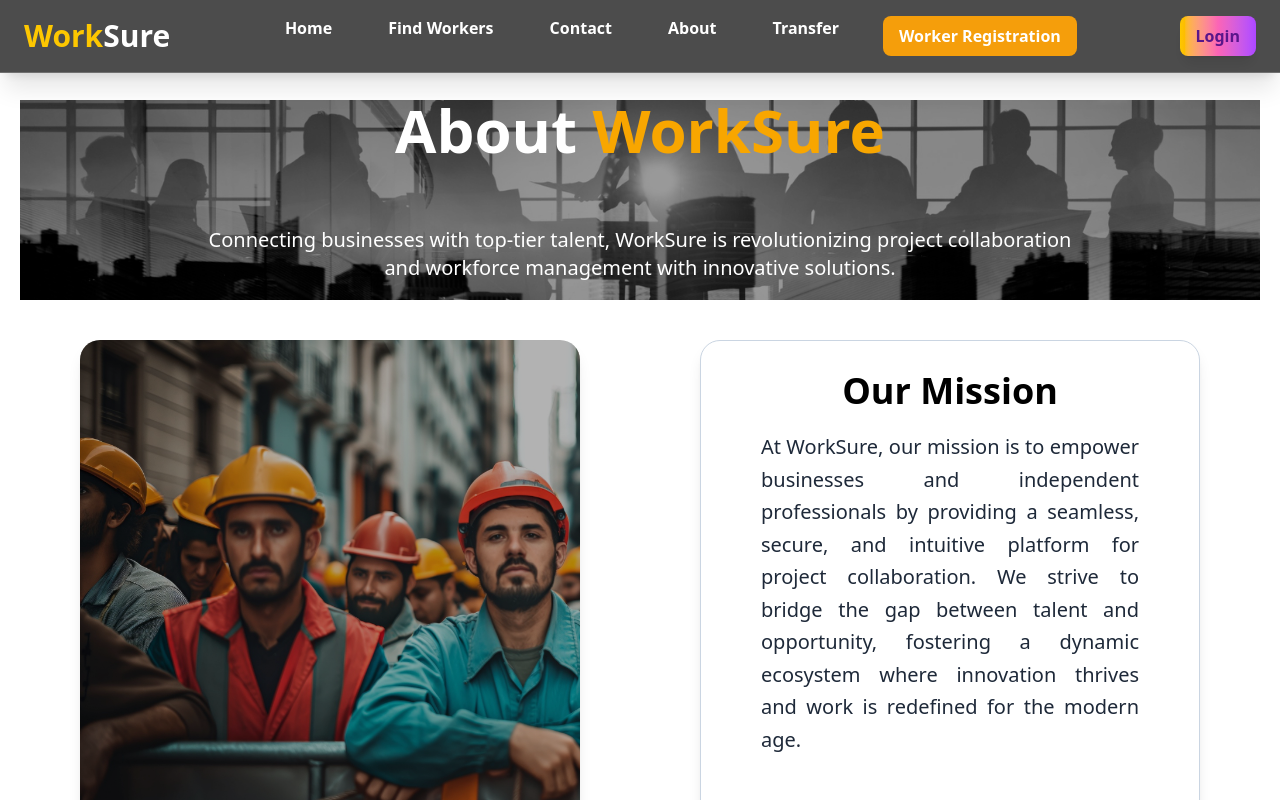
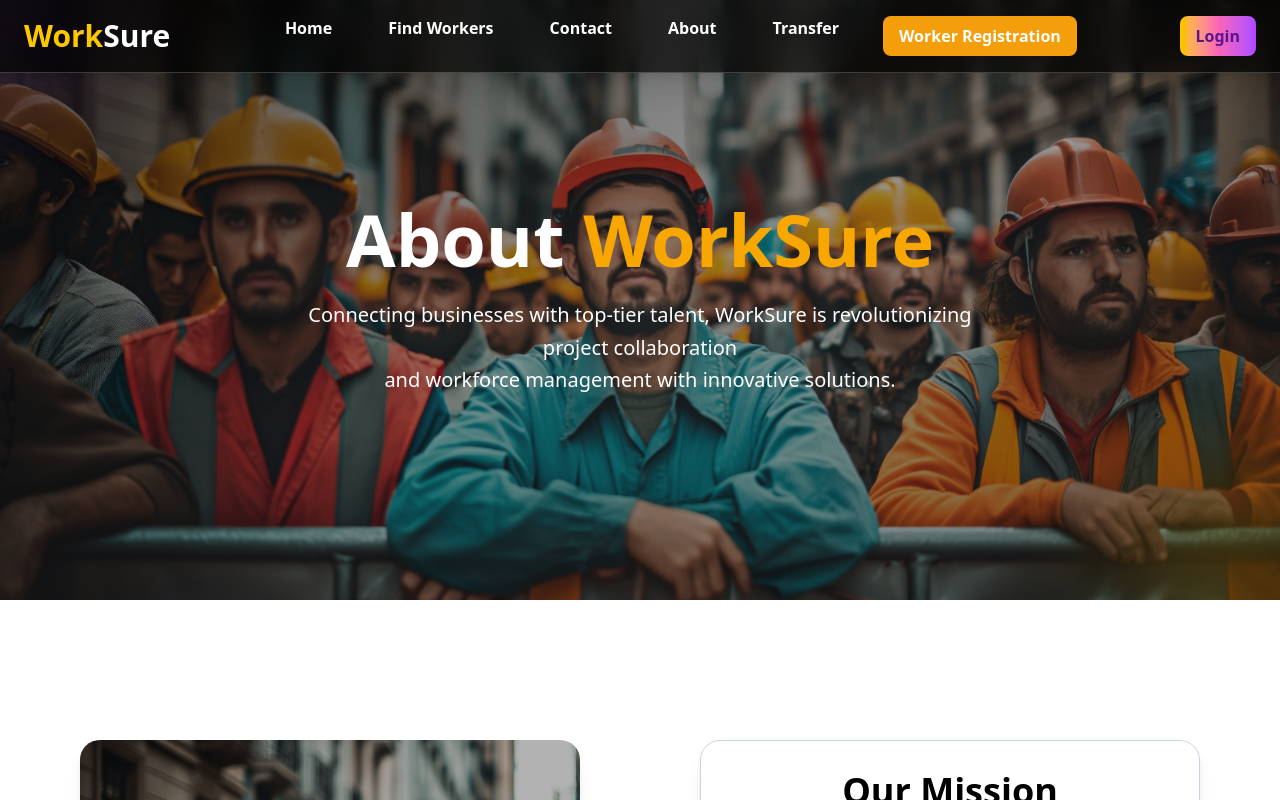
Before and after one commit to HasalKenula/WorkSure-frontend, a React (Vite) app: page /about in a window 1280 px wide. Shown: the top 800 px of the page. Built offline with nearby package versions, Linux system fonts and the light colour scheme.

Commit message:
Add AboutUsTopSection component and update AboutUsPage

```diff
--- /dev/null
+++ b/src/components/AboutUsTopSection.jsx
@@ -0,0 +1,59 @@
+import { motion } from "framer-motion";
+import { useEffect, useState } from "react";
+import about from "../assets/aboutUS.jpg";
+import Mission from "../assets/mission.jpg"; // example 2nd image
+import worker from "../assets/worker.png"; // example 3rd image
+
+export default function AboutUsTopSection() {
+  const images = [about, Mission, worker];
+  const [current, setCurrent] = useState(0);
+
+  // Simple slideshow every 5 seconds
+  useEffect(() => {
+    const interval = setInterval(() => {
+      setCurrent((prev) => (prev + 1) % images.length);
+    }, 5000);
+    return () => clearInterval(interval);
+  }, []);
+
+  return (
+    <section className="relative h-[450px] md:h-[600px] w-full flex items-center justify-center overflow-hidden">
+
+      {/* Slideshow Background */}
+      {images.map((img, index) => (
+        <motion.div
+          key={index}
+          className="absolute inset-0 bg-cover bg-center"
+          style={{ backgroundImage: `url(${img})` }}
+          initial={{ opacity: 0 }}
+          animate={{ opacity: index === current ? 1 : 0 }}
+          transition={{ duration: 1.5 }}
+        />
+      ))}
+
+      {/* Gradient Overlay */}
+      <div className="absolute inset-0 bg-gradient-to-br from-black/70 via-black/40 to-black/50"></div>
+
+      {/* Floating shapes */}
+      <div className="absolute -top-20 -left-20 w-40 h-40 bg-purple-400/30 rounded-full blur-3xl animate-pulse-slow"></div>
+      <div className="absolute -bottom-20 -right-20 w-60 h-60 bg-amber-400/20 rounded-full blur-3xl animate-pulse-slow-reverse"></div>
+
+      {/* Content */}
+      <motion.div
+        initial={{ opacity: 0, y: 30 }}
+        animate={{ opacity: 1, y: 0 }}
+        transition={{ duration: 1.2 }}
+        className="relative z-10 text-center px-6 max-w-3xl"
+      >
+        <h1 className="text-5xl md:text-6xl lg:text-7xl font-extrabold text-white mb-6">
+          About <span className="text-[lch(74.93%_82.5_73.14)]">WorkSure</span>
+        </h1>
+        <p className="text-lg md:text-xl text-white leading-relaxed">
+          Connecting businesses with top-tier talent, WorkSure is revolutionizing project collaboration
+          <br />
+          and workforce management with innovative solutions.
+        </p>
+      </motion.div>
+    </section>
+  );
+}
--- a/src/pages/AboutUsPage.jsx
+++ b/src/pages/AboutUsPage.jsx
@@ -12,27 +12,16 @@ import { FaCode, FaRegCreditCard, FaRegUser } from "react-icons/fa";
 import { BsSuitcaseLg } from "react-icons/bs";
 import about from "../assets/aboutUS.jpg"
 import worker from "../assets/worker.png"
+import AboutUsTopSection from "../components/AboutUsTopSection";
 
 export default function AboutUs() {
   return (
     <div>
 
       <Navbar />
+      <AboutUsTopSection/>
 
       <div className="text-black  min-h-screen w-full p-5 mt-20">
-        <div className="w-full relative flex flex-col gap-4 items-center justify-center h-[200px] bg-no-repeat bg-cover bg-center" style={{ backgroundImage: `url(${about})` }}>
-          {/* ----- Title & Intro ----- */}
-          <div className="absolute inset-0 bg-black/40"></div>
-          <h1 className="text-white relative text-center text-6xl font-bold mt-[30px]">
-            About <span className="text-[lch(74.93%_82.5_73.14)]">WorkSure</span><br />
-          </h1>
-
-          <p className="relative text-center text-xl mt-[50px] pb-12 text-white">
-            Connecting businesses with top-tier talent, WorkSure is revolutionizing project collaboration
-            <br />
-            and workforce management with innovative solutions.
-          </p>
-        </div>
 
         {/* ----- Mission Section ----- */}
         <div className="flex flex-wrap justify-center gap-30 mt-10">
```
